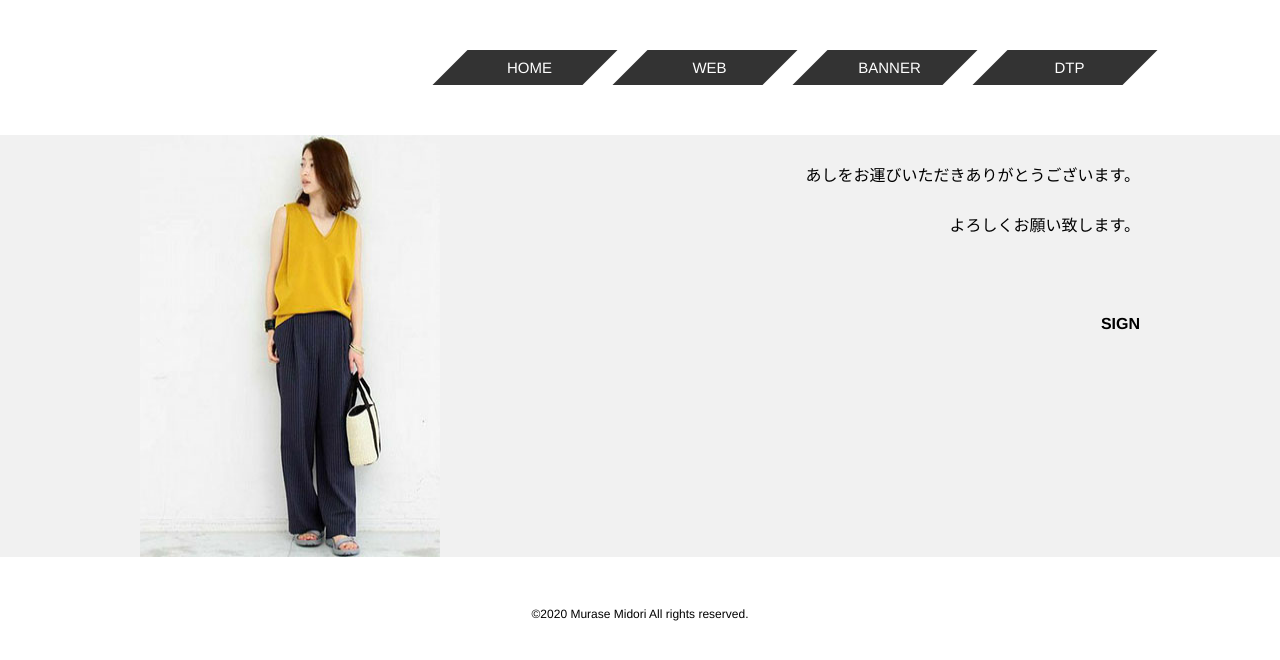
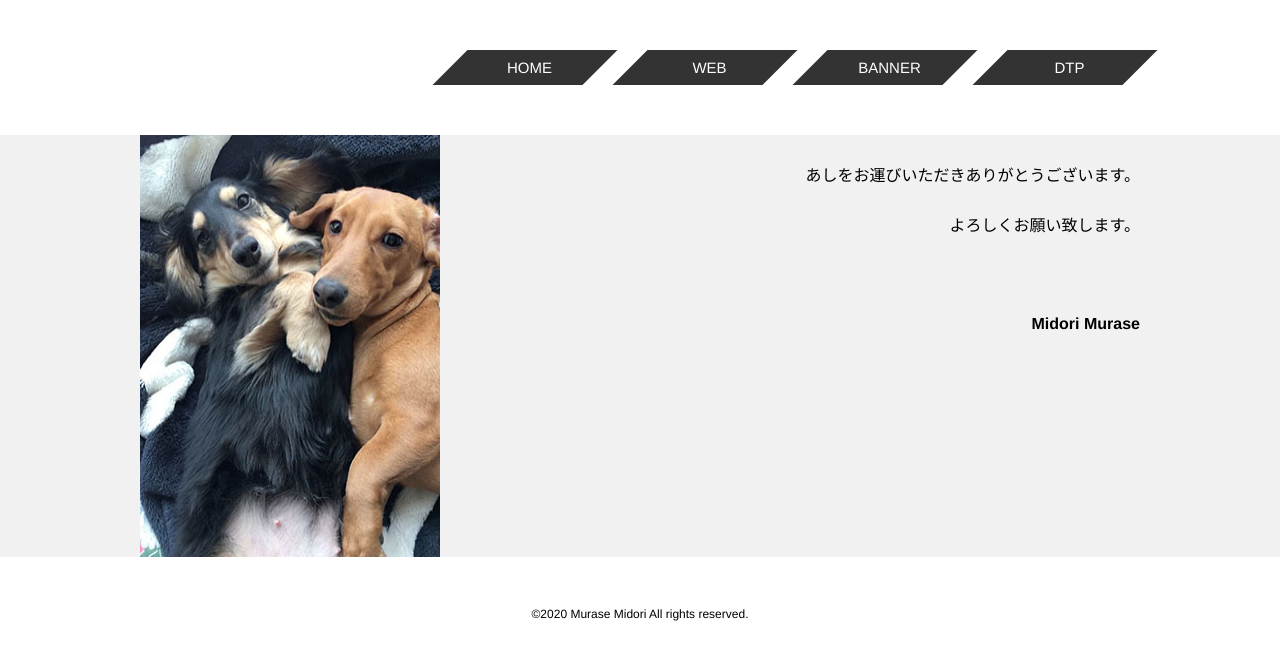
Before and after one commit to muramiiiii/portfolio, a plain HTML site: page index.html in a window 1280 px wide. Drawn offline with Linux system fonts and the light colour scheme.

Commit message:
Update index.html

```diff
--- a/index.html
+++ b/index.html
@@ -26,12 +26,12 @@
     <div class="contents">
       <div class="con2">
       <div class="image">
-        <img src="images/image.jpg" alt="photo">
+        <img src="images/rk.jpg" alt="photo">
       </div>
       <div class="intro">
         <p>あしをお運びいただきありがとうございます。 <br>
         よろしくお願い致します。</p>
-        <p class="sign">SIGN</p>
+        <p class="sign">Midori Murase</p>
       </div>
     </div>
     </div>
```
